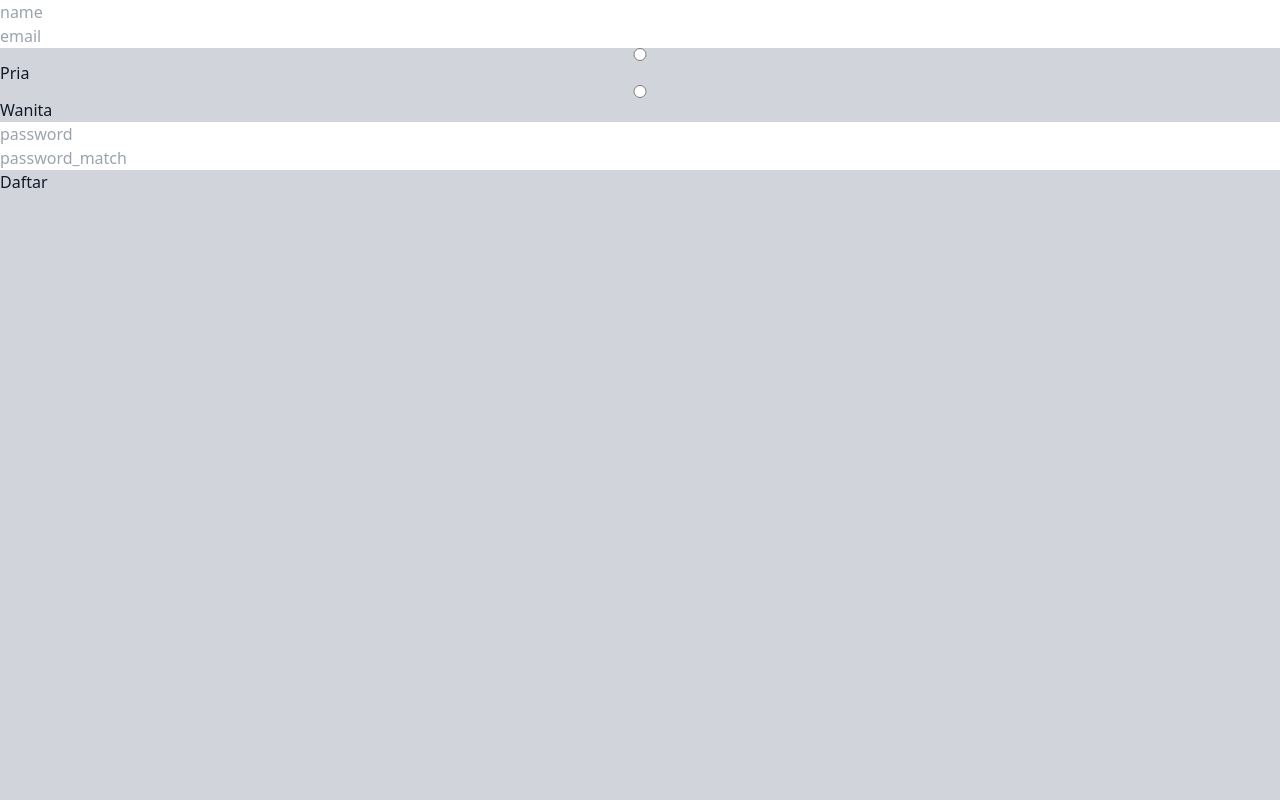
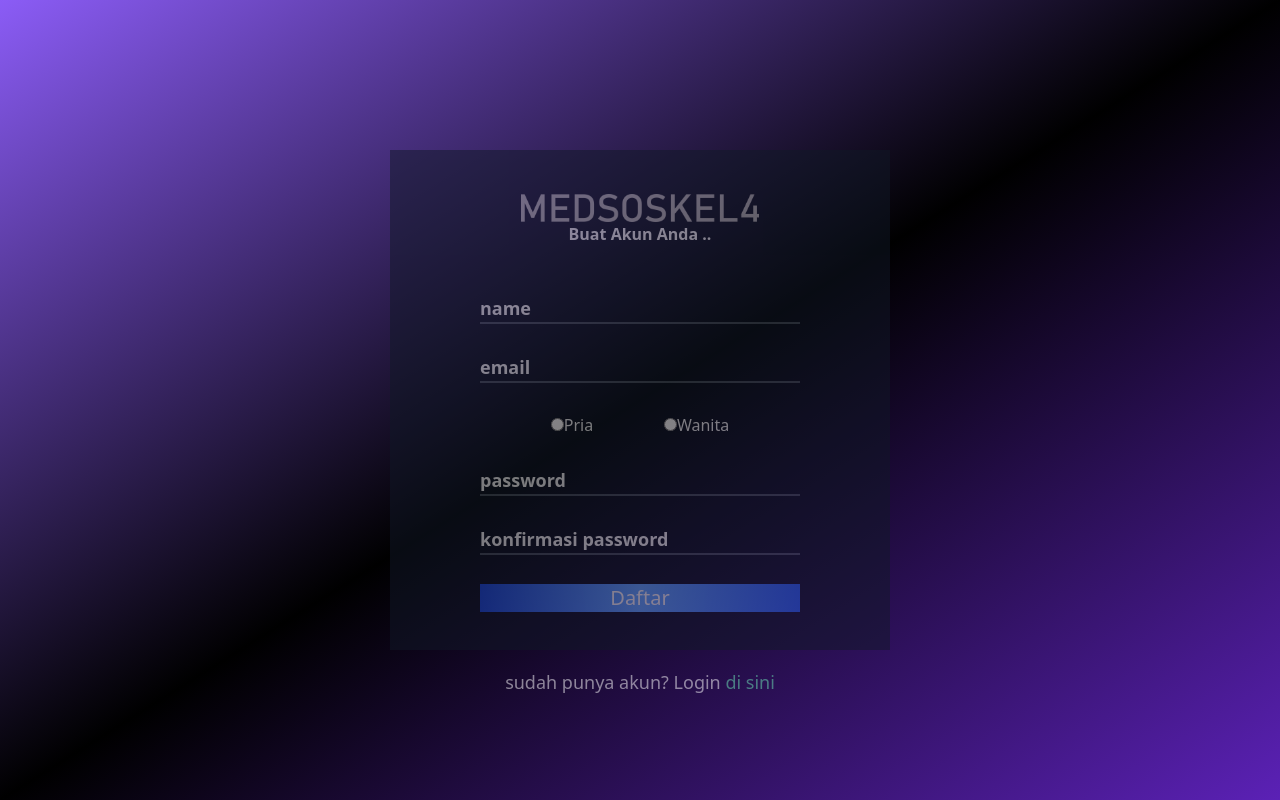
Before and after one commit to iliasoulddahi/media_social, a CodeIgniter app: page /medsos-kel4/auth/registration in a window 1280 px wide. Run offline with CodeIgniter, Linux system fonts and the light colour scheme; style sheets or scripts are compiled from the project's sources.

Commit message:
fix color login,registration page

```diff
--- a/application/controllers/Friend.php
+++ b/application/controllers/Friend.php
@@ -16,7 +16,7 @@ class Friend extends CI_Controller
 
     public function index()
     {
-        $this->load->view('view_profile');
+        redirect('home');
     }
 
     public function add_friend()
--- a/application/controllers/Posting.php
+++ b/application/controllers/Posting.php
@@ -39,6 +39,7 @@ class Posting extends CI_Controller
         $friend_post = $this->model_posting->get_friend_post($friends);
         $self_post = $this->model_posting->get_all_post($sess_id);
 
+        // Mengkoleksi data dari db ke dalam variable array assosiative $postingan
         $postingan = [];
         for ($i = 0; $i < count($friend_post); $i++) {
             for ($j = 0; $j < count($friend_post[$i]); $j++) {
@@ -49,6 +50,7 @@ class Posting extends CI_Controller
             array_push($postingan, $self_post[$i]);
         }
 
+        // sorting berdasarkan date_created / timestamp
         usort($postingan, function ($firstItem, $secondItem) {
             $timeStamp1 = strtotime($firstItem['date_created']);
             $timeStamp2 = strtotime($secondItem['date_created']);
@@ -56,7 +58,6 @@ class Posting extends CI_Controller
         });
 
         $output = '';
-
         if (count($postingan) < 1) {
             $profile_image = base_url('assets/img/admin_profile_image.png');
 
@@ -140,9 +141,6 @@ class Posting extends CI_Controller
         </div>
       EOD;
         }
-
-        // var_dump($postingan);
-        // var_dump($friend_post);
         echo $output;
     }
 }
--- a/application/views/auth_view_register.php
+++ b/application/views/auth_view_register.php
@@ -1,17 +1,36 @@
-<!-- form -->
-<div>
-    <form class="flex flex-col" action="<?= base_url('auth/registration') ?>" method="POST">
-        <input class="" type="text" id="name" name="name" placeholder="name" value="<?= set_value('name') ?>">
-        <?= form_error('name', '<div class="text-red-500">', '</div>'); ?>
-        <input class="" type="text" id="email" name="email" placeholder="email" value="<?= set_value('email') ?>">
-        <?= form_error('email', '<div class="text-red-500">', '</div>'); ?>
-        <input type="radio" name="gender" value="pria">Pria
-        <input type="radio" name="gender" value="wanita">Wanita
-        <input class="" type="password" id="password" name="password" placeholder="password">
-        <?= form_error('email', '<div class="text-red-500">', '</div>'); ?>
-        <input class="" type="password" id="password_match" name="password_match" placeholder="password_match">
-        <button class="w-4 h-4" type="submit">Daftar</button>
-    </form>
+<!-- pembungkus utama -->
+<div class="w-full h-screen bg-gradient-to-br from-purple-500 via-black to-purple-800 relative">
+    <!-- form -->
+    <div class="absolute w-500px h-500px p-3 bg-gray-900 opacity-50 top-1/2 left-1/2 transform -translate-x-1/2 -translate-y-1/2 text-gray-100">
+
+        <div class="mt-8">
+            <img class="mx-auto w-1/2" src="<?= base_url('assets/img/medsos_kel4_brand.png') ?>" alt="">
+            <div class="font-semibold text-gray-100 text-center">Buat Akun Anda .. </div>
+        </div>
+
+        <form class="flex flex-col justify-between h-2/3 w-80 mx-auto mt-12" action="<?= base_url('auth/registration') ?>" method="POST">
+            <input class="border-l-0 border-r-0 border-t-0 border-b-2 border-gray-600 border-solid bg-transparent text-lg placeholder-gray-100 font-semibold" type="text" id="name" name="name" placeholder="name" value="<?= set_value('name') ?>">
+            <?= form_error('name', '<div class="text-red-500">', '</div>'); ?>
+            <input class="border-l-0 border-r-0 border-t-0 border-b-2 border-gray-600 border-solid bg-transparent text-lg placeholder-gray-100 font-semibold" type="text" id="email" name="email" placeholder="email" value="<?= set_value('email') ?>">
+            <?= form_error('email', '<div class="text-red-500">', '</div>'); ?>
+            <div class="w-full flex justify-evenly text-gray-100">
+                <div>
+                    <input type="radio" name="gender" value="pria">Pria
+                </div>
+                <div>
+                    <input type="radio" name="gender" value="wanita">Wanita
+                </div>
+            </div>
+            <input class="border-l-0 border-r-0 border-t-0 border-b-2 border-gray-600 border-solid bg-transparent text-lg placeholder-gray-100 font-semibold" type="password" id="password" name="password" placeholder="password">
+            <?= form_error('email', '<div class="text-red-500">', '</div>'); ?>
+            <input class="border-l-0 border-r-0 border-t-0 border-b-2 border-gray-600 border-solid bg-transparent text-lg placeholder-gray-100 font-semibold" type="password" id="password_match" name="password_match" placeholder="konfirmasi password">
+            <button class="bg-gradient-to-r from-blue-700 via-blue-400 to-blue-600 text-xl text-gray-100" type="submit">Daftar</button>
+        </form>
+
+        <div class="mt-14 w-full text-center text-lg text-white">
+            sudah punya akun? Login <a class="text-green-300" href="<?= base_url('auth/login') ?>">di sini</a>
+        </div>
+    </div>
 </div>
 
 </body>
--- a/application/views/layout_top.php
+++ b/application/views/layout_top.php
@@ -26,7 +26,8 @@
             /* Firefox */
         }
 
-        textarea,input {
+        textarea,
+        input {
             border: none;
             overflow: auto;
             outline: none;
@@ -36,7 +37,11 @@
             box-shadow: none;
             resize: none;
         }
+
+        input:focus::placeholder {
+            color: transparent;
+        }
     </style>
 </head>
 
-<body class="bg-gray-300 h-screen text-gray-900">
+<body class="bg-gradient-to-br from-purple-500 via-black to-purple-800 h-screen text-gray-900">
--- a/application/views/layout_view_footer.php
+++ b/application/views/layout_view_footer.php
@@ -1,3 +1,3 @@
 <footer>
-    <div id="copyright" class="font-mono font-light text-center text-lg mt-2">&copy; Edogard 2021 | all right reserved</div>
+    <div id="copyright" class="font-mono font-light text-center text-lg mt-2 text-gray-300">&copy; kelompok 4 2021 | all right reserved</div>
 </footer>
--- a/application/views/view_profile.php
+++ b/application/views/view_profile.php
@@ -42,7 +42,7 @@
         </div>
     </div>
 
-    <div class="w-full md:w-550px lg:w-650px xl:w-700px">
+    <div class="w-full md:w-550px lg:w-650px xl:w-700px overflow-y-scroll hide-scrollbar">
         <?php if (count($posts) < 1) : ?>
             <div class="text-center text-3xl font-semibold text-black mt-32 capitalize"> <?=$profile_name?> Belum Memposting Apapun</div>
         <?php endif ?>
```
Also changed, not shown: application/controllers/Notification.php (+1 -23 lines), application/models/Model_friend.php (+52 -20 lines), application/models/Model_posting.php (+15 -16 lines), application/models/Model_user.php (+26 -2 lines), application/views/auth_view_login.php (+22 -10 lines), assets/img/bg-auth.jpg (added).
